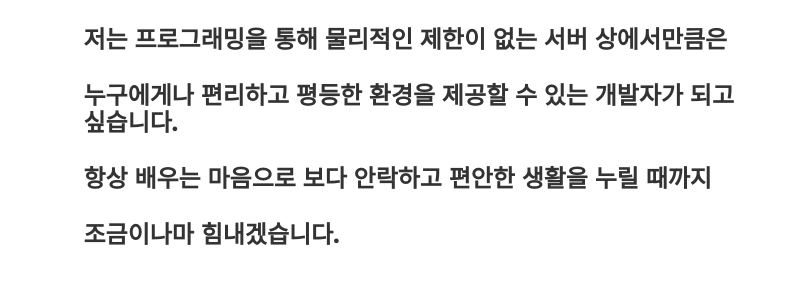
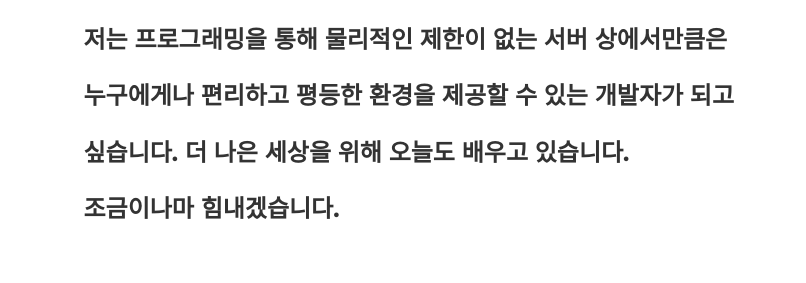
Before and after one commit to kyngyn/portfolio, a plain HTML site: page index.html in a window 1280 px wide. Shown: the part 1211-1494 px from the top of the page, 474-1280 px from the left. Drawn offline with Linux system fonts and the light colour scheme.

Commit message:
Update index.html

```diff
--- a/index.html
+++ b/index.html
@@ -74,8 +74,8 @@ http://www.templatemo.com/tm-472-blaster
 			<div class="col-md-7 col-sm-7 wow fadeInUp" data-wow-delay="0.9s">
 				<h3>안녕하세요? 전자정보공학을 전공한 김경연입니다.</h3>
 				<h3>저는 프로그래밍을 통해 물리적인 제한이 없는 서버 상에서만큼은</h3>
-				<h3>누구에게나 편리하고 평등한 환경을 제공할 수 있는 개발자가 되고 싶습니다.</h3>
-				<h3>항상 배우는 마음으로 보다 안락하고 편안한 생활을 누릴 때까지</h3>
+				<h3>누구에게나 편리하고 평등한 환경을 제공할 수 있는 개발자가 되고</h3>
+				<h3>싶습니다. 더 나은 세상을 위해 오늘도 배우고 있습니다.</h3>
 				<h3>조금이나마 힘내겠습니다.</h3>
 			</div>
 		</div>
```
